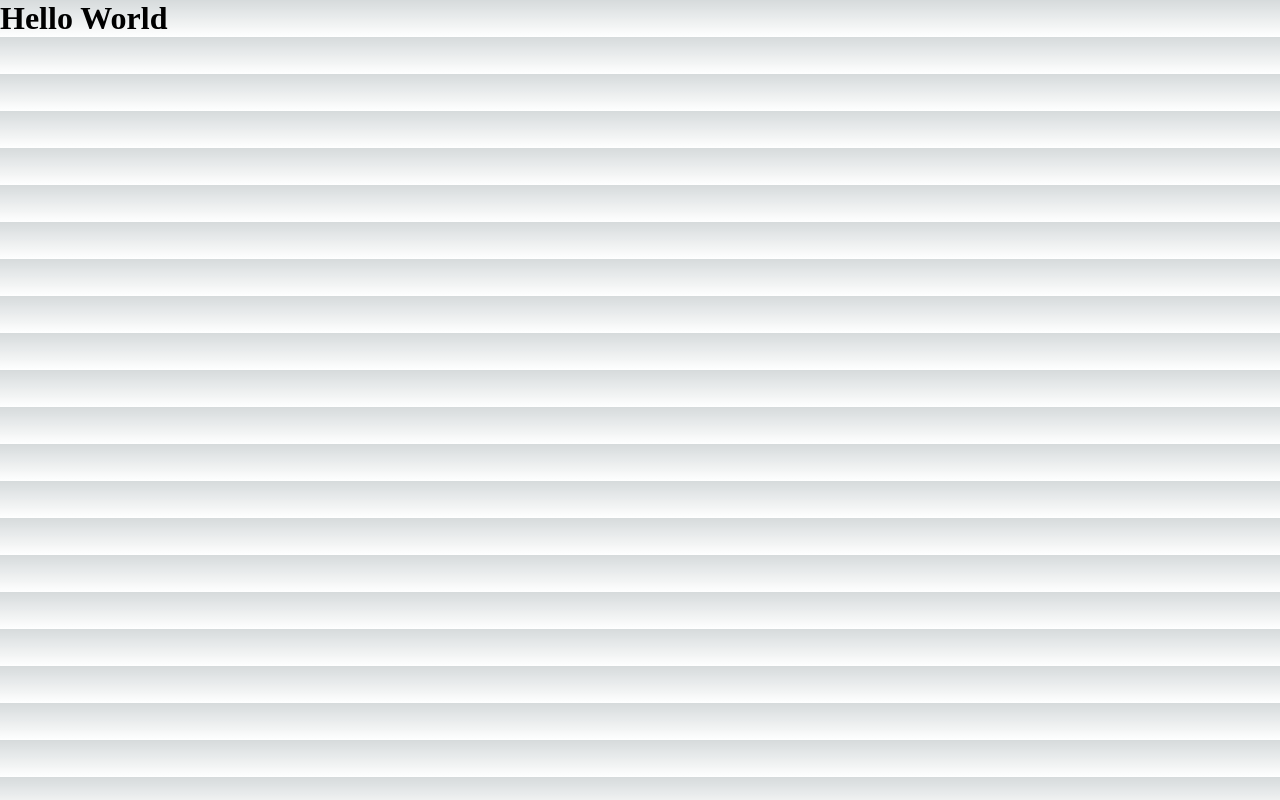
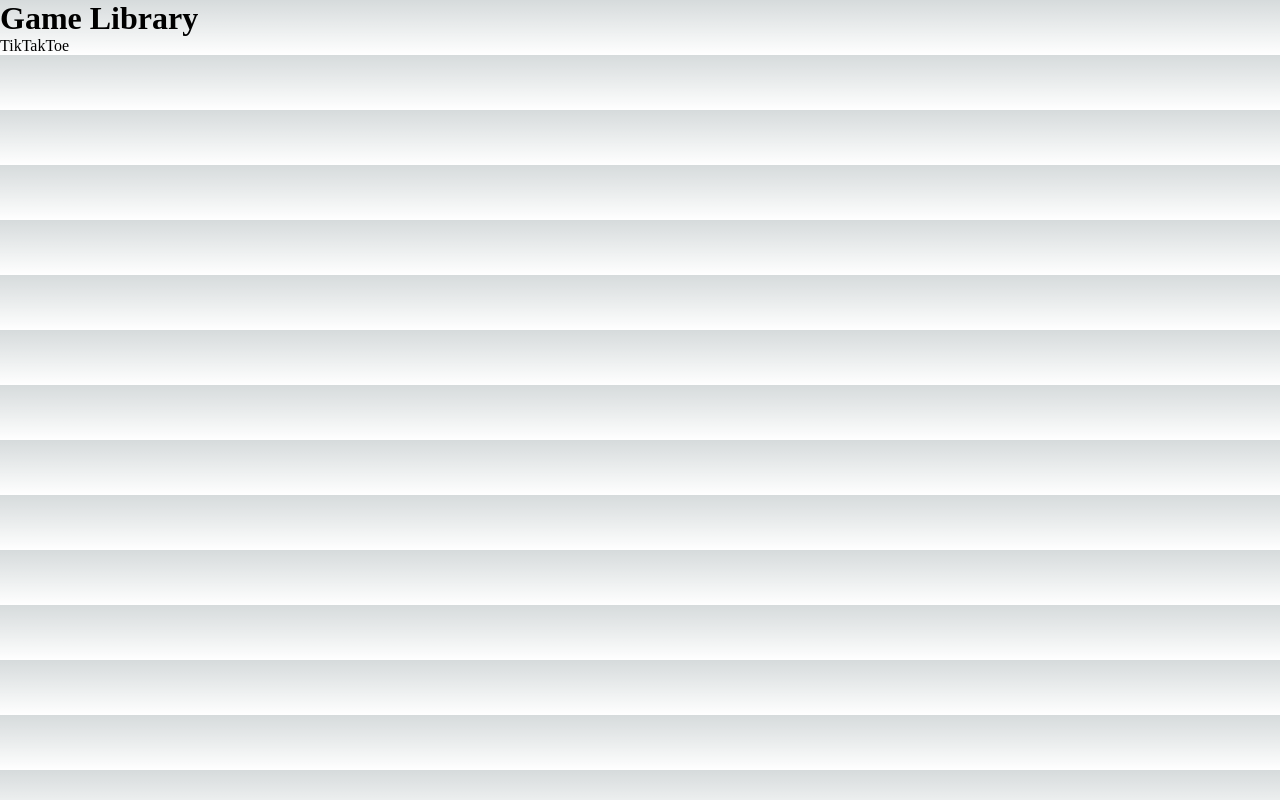
Before and after one commit to MaxMer25/Games, a Next.js app: page / in a window 1280 px wide. Built offline with nearby package versions, Linux system fonts and the light colour scheme.

Commit message:
first link

```diff
--- a/src/app/page.tsx
+++ b/src/app/page.tsx
@@ -1,7 +1,16 @@
-export default function Home() {
+import Link from "next/link";
+
+function Page() {
   return (
-    <main>
-      <h1>Hello World</h1>
-    </main>
+    <>
+      <h1>Game Library</h1>
+      <ul>
+        <li>
+          <Link href="/games/tiktaktoe">TikTakToe</Link>
+        </li>
+      </ul>
+    </>
   );
 }
+
+export default Page;
```
Also changed, not shown: src/app/games/tiktaktoe/page.tsx (added, +7 -0 lines).
